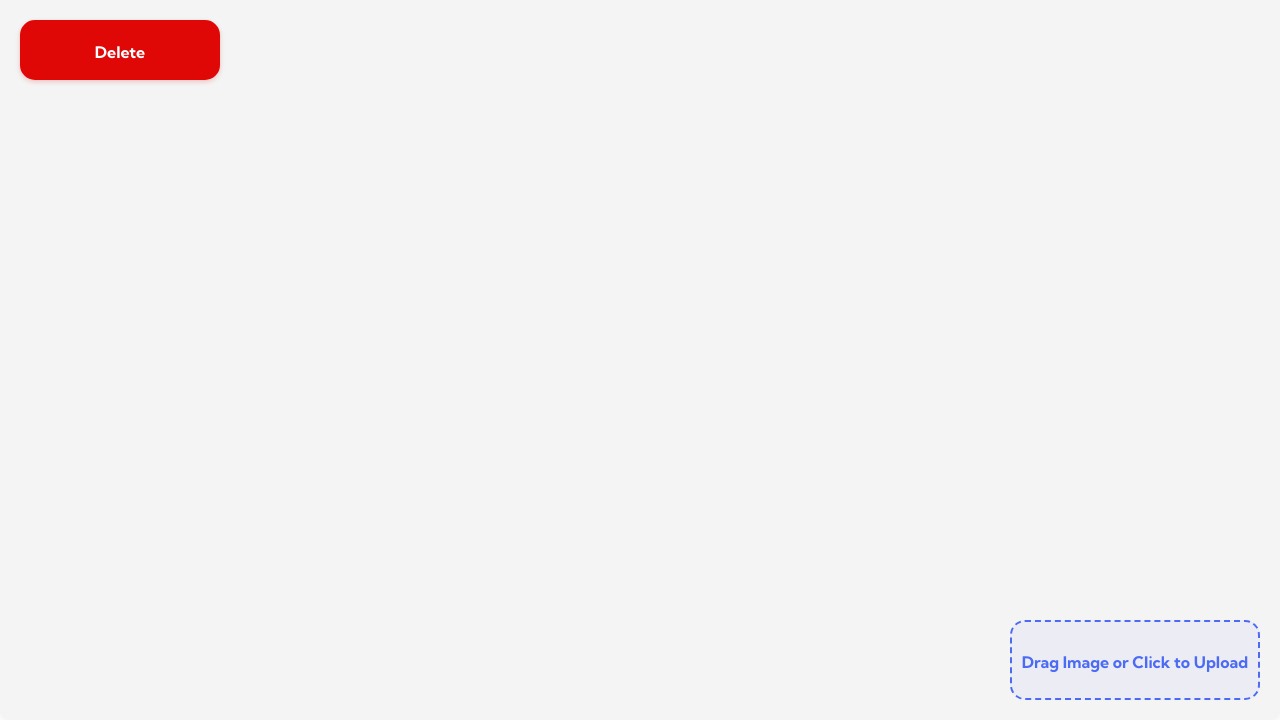
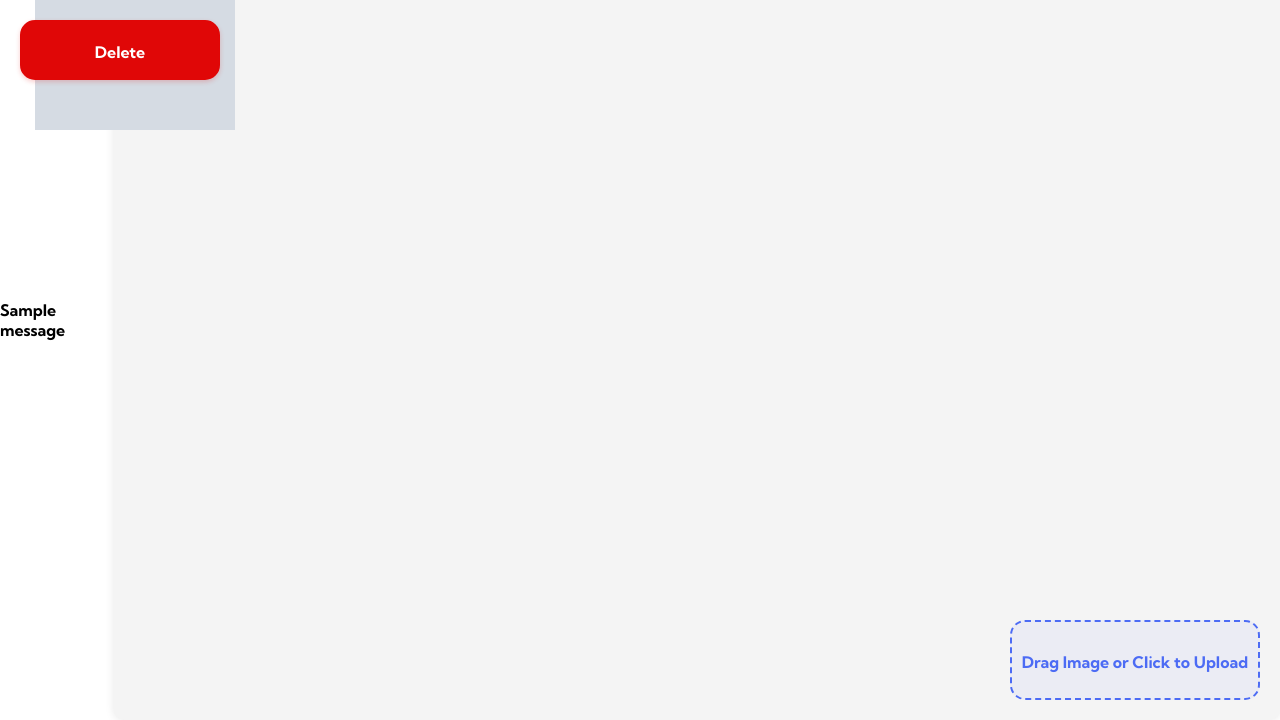
Before and after one commit to mLucas55/SoMi, a Flask app: template templates/index.html in a window 1280 px wide. Shown: the part 80-800 px from the top of the page. Run offline with Flask 3, Linux system fonts and the light colour scheme; a user stored in the database is signed in; tables that the repository leaves empty hold one stand-in row (values such as "Sample post"); the template is opened without the code that fills it: most values are stand-ins (such as "Sample title", 1, 10 or a date in 2020); grey boxes marked "Sample" are stand-in pictures; one stand-in notice (Sample message) is shown.

Commit message:
Update url_for('uploaded_file') parameters to match app.py configuration changes Added flash message functionality

```diff
--- a/templates/index.html
+++ b/templates/index.html
@@ -14,6 +14,17 @@
     <link rel="icon" href="he-logo.png" />
   </head>
   <body>
+
+    {% with messages = get_flashed_messages() %}
+        {% if messages %}
+            <ul>
+	        {% for message in messages %}
+	            <li class=alert alert-info>{{ message }}</li>
+	        {% endfor %}
+            </ul>
+        {% endif %}
+    {% endwith %}
+
     <header class="navbar">
       <div class="navbar__container">
         <a href="/" id="navbar__logo">SoMi</a>
@@ -45,7 +56,7 @@
         {% for file in files %}
         <img
           class="draggable"
-          src="{{ url_for('uploaded_file', filename=file) }}"
+	  src="{{ url_for('uploaded_file', filename=file, user_id=current_user.id) }}"
           alt="{{ file }}"
           width="200"
         />
```
